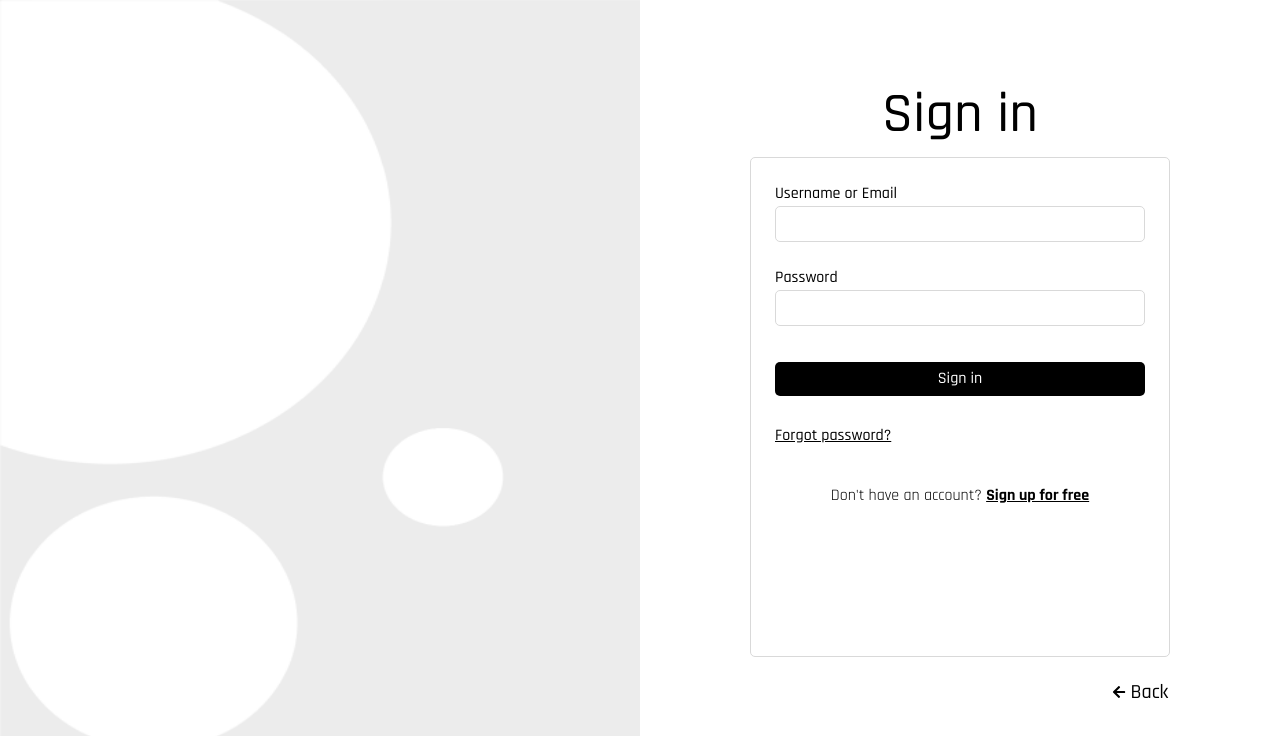
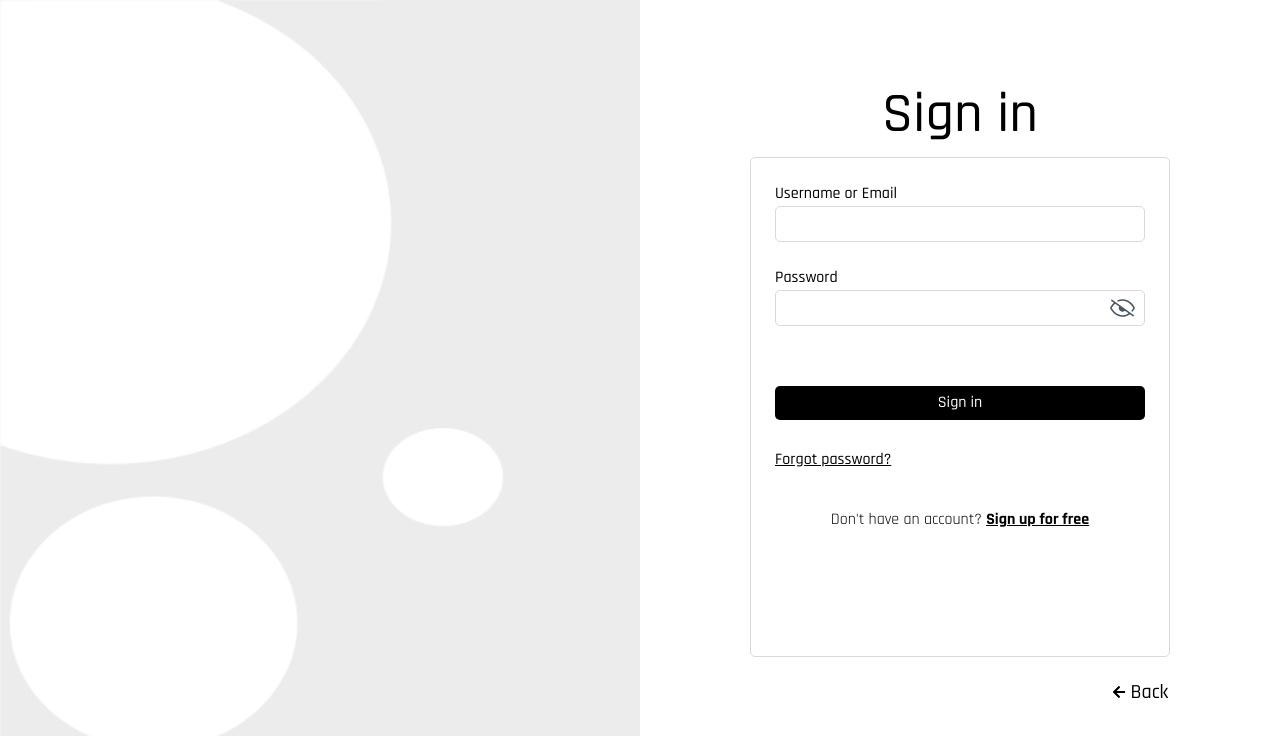
Before and after one commit to CSC105-2024/G02-forget, a React (Vite) app in the folder Front-end/: page /signin in a window 1280 px wide. Shown: the top 736 px of the page. Built offline with nearby package versions, Linux system fonts and the light colour scheme.

Commit message:
see/unsee

```diff
--- a/Front-end/src/component/AddDiary.jsx
+++ b/Front-end/src/component/AddDiary.jsx
@@ -203,7 +203,7 @@ const AddDiary = () => {
           <button onClick={() => {setModal(true);setCreateNewDiary(true)}} className='flex SecondaryBackground items-center mt-5 mr-15 text-[24px] font-medium bg-white px-3 py-1 rounded-lg drop-shadow-[0_5px_7px_rgba(0,0,0,0.25)] cursor-pointer'><IoIosAdd />Add</button>
       </div>
     </div>
-    <div className='float-right relative right-95 top-100'>
+    <div className='float-right relative left-[80%] top-100'>
         {showModal && <Modal></Modal>}
         {showModal && <button className='fixed z-40 bg-white rounded-xl text-[24px] cursor-pointer' onClick={nextModal}><MdNavigateNext /></button>}
         {showModal && <button className='fixed z-40 right-50 top-15 text-white text-[48px] cursor-pointer' onClick={exit}><RxCross2 /></button>}
@@ -220,7 +220,7 @@ const AddDiary = () => {
     </div>
     <div id='container' className='flex Background flex-col items-center bg-[#ECECEC]'>
       {showMessage && <h1 id='message-no-diary' className='text-[64px] text-center text-[#5f5f5f]'>No Diary In This Month</h1>}
-      {showMessage && <img id='message-no-diary' src={Emptybox}></img>}
+      {showMessage && <img src={Emptybox}></img>}
       {showDiary && diaries.map(diary => (
         <DiaryEntry
         key={diary.id}
--- a/Front-end/src/pages/SignInPage.jsx
+++ b/Front-end/src/pages/SignInPage.jsx
@@ -1,49 +1,73 @@
-import React from 'react'
+import React, { useState } from 'react';
 import { Link } from "react-router-dom";
 import { FaArrowLeft } from "react-icons/fa";
 import BackgroundSignIn from '../img/Background-SignIn.png';
+import { FiEye } from "react-icons/fi";
+import { GoEyeClosed } from "react-icons/go";
 
 const SignInPage = () => {
+  const [showPassword, setShowPassword] = useState(false);
+
   return (
     <>
-        <div className='flex flex-row
-        sm:max-md:block'>
-            <img src={BackgroundSignIn} alt=""className='w-[50%] h-screen
+      <div className='flex flex-row sm:max-md:block'>
+        <img src={BackgroundSignIn} alt="" className='w-[50%] h-screen
           md:max-lg:w-[45%]
           sm:max-md:hidden
-            max-sm:hidden'/>
+          max-sm:hidden'
+        />
         <div className='bg-white w-[50%] h-screen flex justify-center
           md:max-lg:w-[90%]
           sm:max-md:bg-[url(img/Background-SignIn.png)] bg-cover bg-no-repeat sm:max-md:w-[100%] sm:max-md:h-[100vh] sm:max-md:flex sm:max-md:justify-center sm:max-md:items-center
-            max-sm:bg-[url(img/Background-SignIn.png)] bg-cover bg-no-repeat max-sm:w-[100%] max-sm:h-[100vh] max-sm: max-sm:flex max-sm:justify-center max-sm:items-center'>
+          max-sm:bg-[url(img/Background-SignIn.png)] bg-cover bg-no-repeat max-sm:w-[100%] max-sm:h-[100vh] max-sm: max-sm:flex max-sm:justify-center max-sm:items-center'
+        >
           <section className='flex justify-center items-center flex-col p-1
             sm:max-md:w-[85%] sm:max-md:h-[95%] sm:max-md:rounded-[10px] sm:max-md:drop-shadow-xl
-                max-sm:w-[85%] max-sm:h-[90%] max-sm:rounded-[10px] max-sm:drop-shadow-xl'>
+            max-sm:w-[85%] max-sm:h-[90%] max-sm:rounded-[10px] max-sm:drop-shadow-xl'
+          >
             <div>
               <h2 className='text-[56px] font-medium
                 max-sm:text-[48px]
-                        max-[490px]:text-[36px]'>Sign in</h2>
+                max-[490px]:text-[36px]'
+              >
+                Sign in
+              </h2>
             </div>
             <div className='border-1 border-[#D9D9D9] rounded-[5px] p-[24px] w-[420px] h-[500px]
               sm:max-md:bg-white sm:max-md:w-[90%]
-                    max-sm:bg-white max-sm:w-[90%]
-                    '>
+              max-sm:bg-white max-sm:w-[90%]'
+            >
               <form action="">
-                            <label htmlFor="" className='text-[16px] font-medium'>Username or Email</label><br />
-                            <input type="text" className='border-1 rounded-[5px] border-[#D9D9D9] w-[100%] p-[5px] mb-[24px]'/><br />
-                            <label htmlFor="" className='text-[16px] font-medium '>Password</label><br />
-                            <input type="text" className='border-1 rounded-[5px] border-[#D9D9D9] w-[100%] p-[5px]'/><br />
-                            <button type="submit"className='w-[100%] bg-black text-white rounded-[5px] py-[5px] font-medium mt-[36px] cursor-pointer transition duration-700
+                <label className='text-[16px] font-medium'>Username or Email</label><br />
+                <input type="text" className='border-1 rounded-[5px] border-[#D9D9D9] w-[100%] p-[5px] mb-[24px]' /><br />
+
+                <label className='text-[16px] font-medium'>Password</label><br />
+                <div className='relative mb-[24px]'>
+                  <input
+                    type={showPassword ? 'text' : 'password'}
+                    className='border-1 rounded-[5px] border-[#D9D9D9] w-[100%] p-[5px] pr-[40px]'/>
+                  <button
+                    type='button'
+                    onClick={() => setShowPassword(!showPassword)}
+                    className='absolute top-1/2 right-[10px] transform -translate-y-1/2 text-sm text-gray-600'>
+                    {showPassword ? <FiEye className='text-[25px]'/> : <GoEyeClosed className='text-[25px]'/>}
+                  </button>
+                </div>
+                <button type="submit" className='w-[100%] bg-black text-white rounded-[5px] py-[5px] font-medium mt-[36px] cursor-pointer transition duration-700
                   hover:bg-[#3A3A3A]'>Sign in</button>
               </form>
+
               <p className='mt-[28px] text-[16px] underline font-medium cursor-pointer'>Forgot password?</p>
-                        <p className='mt-[36px] text-[16px] text-center'>Don't have an account? <br className='hidden max-sm:block'/><Link to="/signup" className='underline font-bold cursor-pointer'>Sign up for free</Link></p>
+              <p className='mt-[36px] text-[16px] text-center'>
+                Don't have an account? <br className='hidden max-sm:block' />
+                <Link to="/signup" className='underline font-bold cursor-pointer'>Sign up for free</Link>
+              </p>
             </div>
+
             <Link to="/" className='ml-90 my-5 max-sm:ml-50'>
               <div className='flex flex-row items-center float-right cursor-pointer
-                        sm:max-md:w-[100%]  sm:max-md:
-                        max-sm: max-sm:'>
-                            <FaArrowLeft className='mr-[5px] text-sm'/>
+                sm:max-md:w-[100%]'>
+                <FaArrowLeft className='mr-[5px] text-sm' />
                 <p className='text-[20px] font-medium mx-auto'>Back</p>
               </div>
             </Link>
@@ -54,4 +78,4 @@ const SignInPage = () => {
   )
 }
 
-export default SignInPage
+export default SignInPage;
--- a/Front-end/src/pages/SignUpPage.jsx
+++ b/Front-end/src/pages/SignUpPage.jsx
@@ -1,13 +1,17 @@
-import React from 'react'
+import React, { useState } from 'react';
 import { Link } from "react-router-dom";
 import { FaArrowLeft } from "react-icons/fa";
 import BackgroundSignUp from '../img/Background-SignUp.png';
+import { FiEye } from "react-icons/fi";
+import { GoEyeClosed } from "react-icons/go";
 
 const SignUpPage = () => {
+  const [showPassword, setShowPassword] = useState(false);
+  const [showConfirmPassword, setShowConfirmPassword] = useState(false);
+
   return (
     <>
-    <div className='flex flex-row
-        sm:max-md:block'>
+      <div className='flex flex-row sm:max-md:block'>
         <div className='bg-white w-[50%] h-screen flex justify-center
           md:max-lg:w-[90%]
           sm:max-md:bg-[url(img/Background-SignUp.png)] bg-cover bg-no-repeat sm:max-md:w-[100%] sm:max-md:h-[100vh] sm:max-md:flex sm:max-md:justify-center sm:max-md:items-center
@@ -16,44 +20,71 @@ const SignUpPage = () => {
             sm:max-md:w-[85%] sm:max-md:h-[95%] sm:max-md:rounded-[10px] sm:max-md:drop-shadow-xl
             max-sm:w-[85%] max-sm:h-[90%] max-sm:rounded-[10px] max-sm:drop-shadow-xl'>
             <div>
-                        <h2 className='text-[56px] font-medium
-                        max-sm:text-[48px]
-                        max-[490px]:text-[36px]'>Sign up</h2>
+              <h2 className='text-[56px] font-medium max-sm:text-[48px] max-[490px]:text-[36px]'>Sign up</h2>
             </div>
             <div className='border-1 border-[#D9D9D9] rounded-[5px] p-[24px] w-[420px] h-[500px]
               sm:max-md:bg-white sm:max-md:w-[90%]
-                    max-sm:bg-white max-sm:w-[90%]
-                    '>
+              max-sm:bg-white max-sm:w-[90%]'>
               <form action="">
-                            <label htmlFor="" className='text-[16px] font-medium'>Username</label><br />
-                            <input type="text" className='border-1 rounded-[5px] border-[#D9D9D9] w-[100%] p-[5px] mb-[24px]' placeholder='Enter your useraname'/><br />
-                            <label htmlFor="" className='text-[16px] font-medium'>Email</label><br />
-                            <input type="text" className='border-1 rounded-[5px] border-[#D9D9D9] w-[100%] p-[5px] mb-[24px]' placeholder='Enter your email'/><br />
-                            <label htmlFor="" className='text-[16px] font-medium '>Password</label><br />
-                            <input type="text" className='border-1 rounded-[5px] border-[#D9D9D9] w-[100%] p-[5px] mb-[24px]' placeholder='Enter your password'/><br />
-                            <label htmlFor="" className='text-[16px] font-medium '>Confirm password</label><br />
-                            <input type="text" className='border-1 rounded-[5px] border-[#D9D9D9] w-[100%] p-[5px]' placeholder='Enter your password'/><br />
-                            <button type="submit"className='w-[100%] bg-black text-white rounded-[5px] py-[5px] font-medium mt-[36px] cursor-pointer transition duration-700
-                            hover:bg-[#3A3A3A]'>Sign up</button>
+                <label className='text-[16px] font-medium'>Username</label><br />
+                <input type="text" className='border-1 rounded-[5px] border-[#D9D9D9] w-[100%] p-[5px] mb-[24px]' placeholder='Enter your username' /><br />
+
+                <label className='text-[16px] font-medium'>Email</label><br />
+                <input type="text" className='border-1 rounded-[5px] border-[#D9D9D9] w-[100%] p-[5px] mb-[24px]' placeholder='Enter your email' /><br />
+
+                <label className='text-[16px] font-medium'>Password</label><br />
+                <div className='relative mb-[24px]'>
+                  <input
+                    type={showPassword ? 'text' : 'password'}
+                    className='border-1 rounded-[5px] border-[#D9D9D9] w-[100%] p-[5px] pr-[40px]'
+                    placeholder='Enter your password'
+                  />
+                  <button
+                    type='button'
+                    onClick={() => setShowPassword(!showPassword)}
+                    className='absolute top-1/2 right-[10px] transform -translate-y-1/2 text-gray-600 p-1 hover:text-black transition'
+                    aria-label={showPassword ? "Hide password" : "Show password"}
+                  >
+                    {showPassword ? <FiEye className='text-[25px]' /> : <GoEyeClosed className='text-[25px]' />}
+                  </button>
+                </div>
+
+                <label className='text-[16px] font-medium'>Confirm password</label><br />
+                <div className='relative'>
+                  <input
+                    type={showConfirmPassword ? 'text' : 'password'}
+                    className='border-1 rounded-[5px] border-[#D9D9D9] w-[100%] p-[5px] pr-[40px]'
+                    placeholder='Confirm your password'
+                  />
+                  <button
+                    type='button'
+                    onClick={() => setShowConfirmPassword(!showConfirmPassword)}
+                    className='absolute top-1/2 right-[10px] transform -translate-y-1/2 text-gray-600 p-1 hover:text-black transition'
+                    aria-label={showConfirmPassword ? "Hide confirm password" : "Show confirm password"}
+                  >
+                    {showConfirmPassword ? <FiEye className='text-[25px]' /> : <GoEyeClosed className='text-[25px]' />}
+                  </button>
+                </div>
+
+                <button type="submit" className='w-[100%] bg-black text-white rounded-[5px] py-[5px] font-medium mt-[36px] cursor-pointer transition duration-700 hover:bg-[#3A3A3A]'>Sign up</button>
               </form>
             </div>
+
             <Link to="/" className='mr-90 my-5 sm:max-md:ml-190 max-sm:ml-140'>
-                        <div className='flex flex-row items-center float-right cursor-pointer
-                        sm:max-md:w-[100%]  sm:max-md:
-                        max-sm: max-sm:'>
-                            <FaArrowLeft className='mr-[5px] text-sm'/>
+              <div className='flex flex-row items-center float-right cursor-pointer sm:max-md:w-[100%]'>
+                <FaArrowLeft className='mr-[5px] text-sm' />
                 <p className='text-[20px] font-medium mx-auto'>Back</p>
               </div>
             </Link>
           </section>
         </div>
-            <img src={BackgroundSignUp} alt=""className='w-[50%] h-screen
+        <img src={BackgroundSignUp} alt="" className='w-[50%] h-screen
           md:max-lg:w-[45%]
           sm:max-md:hidden
-            max-sm:hidden'/>
+          max-sm:hidden' />
       </div>
     </>
   )
 }
 
-export default SignUpPage
+export default SignUpPage;
```
Also changed, not shown: Front-end/src/pages/DiaryPage.jsx (+11 -5 lines), Front-end/src/pages/TemplatePage.jsx (+9 -5 lines). Lines whose indentation alone changed are shown as unchanged.
